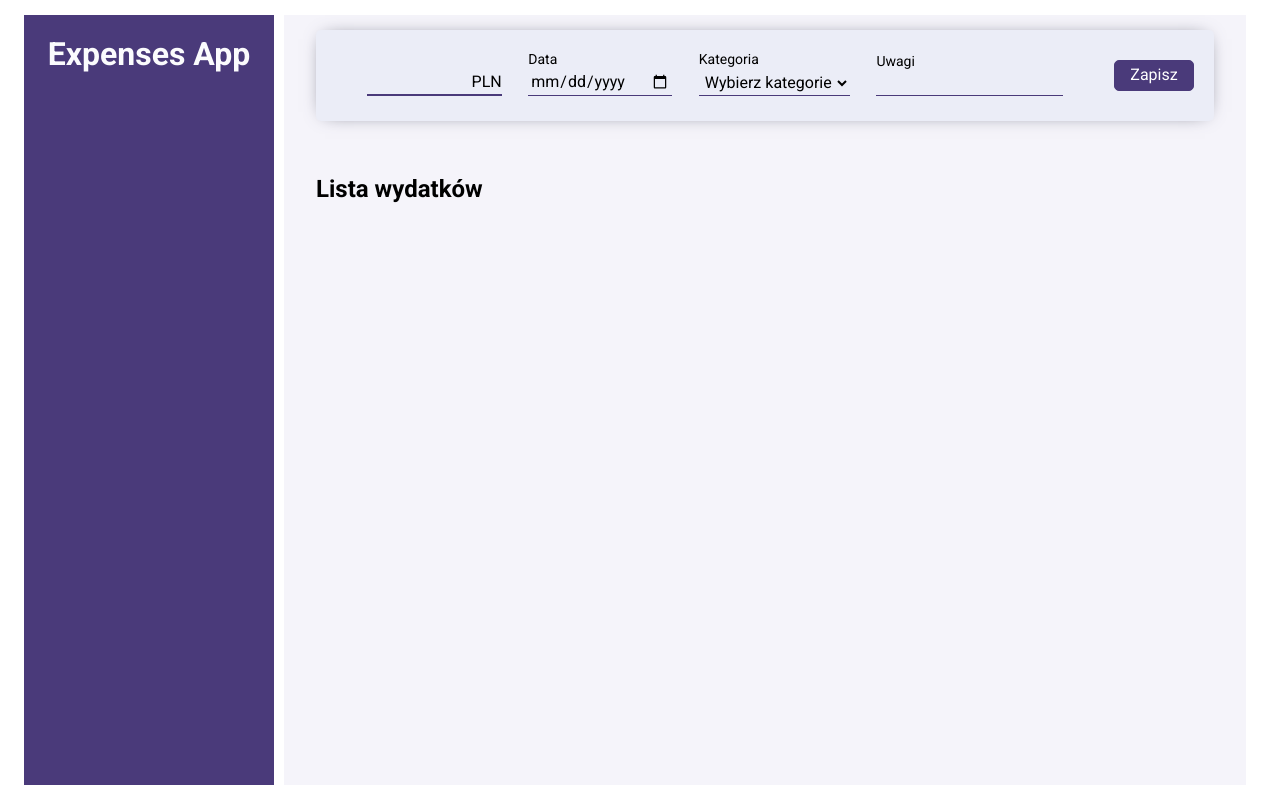
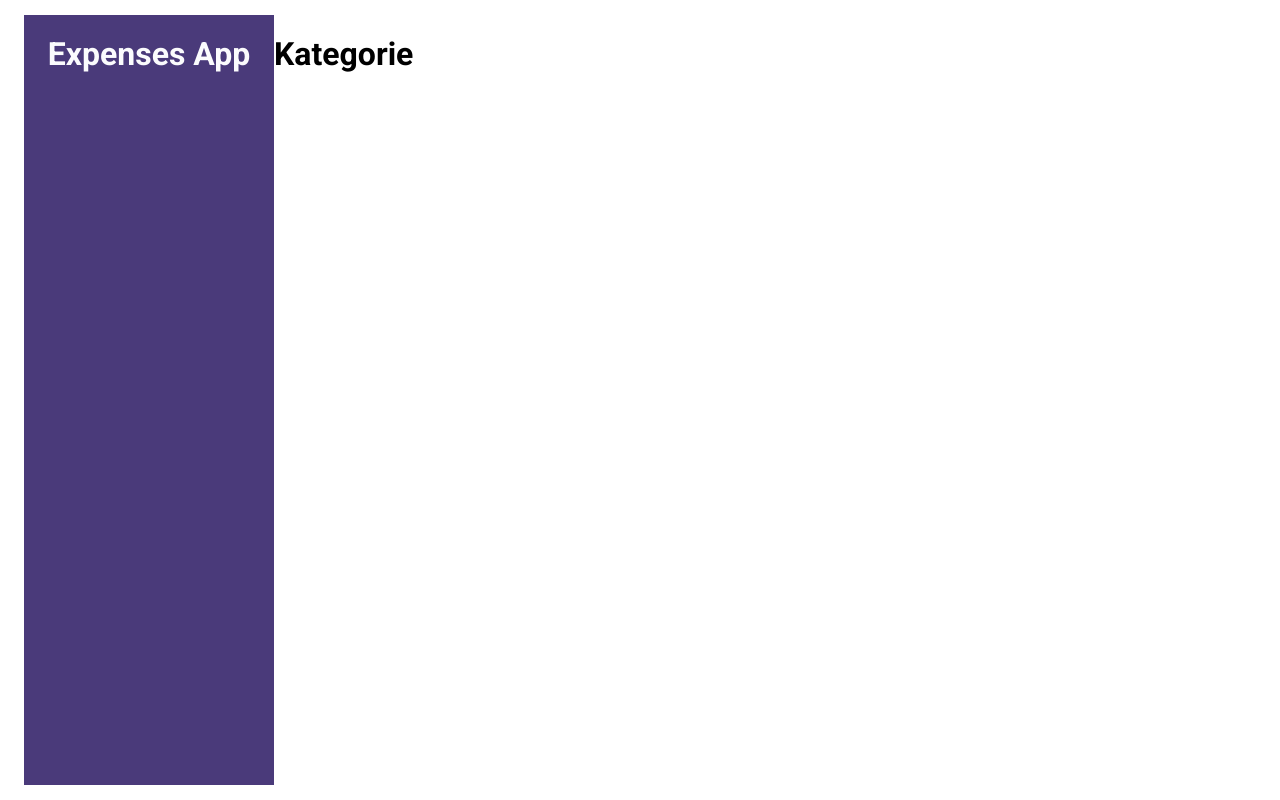
Before and after one commit to JakubM-I/expense-app, a React (Create React App) app: page /expense-app/categories in a window 1280 px wide. Built offline with nearby package versions, Linux system fonts and the light colour scheme.

Commit message:
Added React Router

```diff
--- a/package.json
+++ b/package.json
@@ -12,6 +12,7 @@
     "react": "^18.2.0",
     "react-dom": "^18.2.0",
     "react-icons": "^4.11.0",
+    "react-router-dom": "^6.19.0",
     "react-scripts": "5.0.1",
     "styled-components": "^6.1.0",
     "web-vitals": "^2.1.4"
--- a/src/App.js
+++ b/src/App.js
@@ -1,10 +1,20 @@
-import ExpenseList from './ExpenseList';
+import { Route, RouterProvider, createBrowserRouter, createRoutesFromElements  } from 'react-router-dom';
+import ExpenseList from "./ExpenseList";
 import { ExpensesProvider } from './ExpenseProvider';
+import Main from "./Main";
+import Categories from "./Categories";
+
+const router = createBrowserRouter(createRoutesFromElements(
+  <Route path="expense-app" element={<ExpenseList />}>
+    <Route path="expense-list" element={<Main />}/>
+    <Route path="categories" element={<Categories />}/>
+  </Route>
+))
 
 function App() {
   return (
     <ExpensesProvider>
-        <ExpenseList />
+        <RouterProvider router={router} />
     </ExpensesProvider>
   );
 }
--- /dev/null
+++ b/src/Categories/index.js
@@ -0,0 +1,5 @@
+const Categories = () => (
+    <h1>Kategorie</h1>
+);
+
+export default Categories;
--- a/src/ExpenseList/index.js
+++ b/src/ExpenseList/index.js
@@ -1,12 +1,16 @@
 import { StyledExpesneList } from "./styled";
 import Sidebar from "../Sidebar/index";
 import Main from "../Main/index";
+import { Outlet } from "react-router-dom";
 
 
 const ExpenseList = () => (
     <StyledExpesneList>
         <Sidebar />
-        <Main />
+        <main>
+            <Outlet />
+        </main>
+        {/* <Main /> */}
     </StyledExpesneList>
 );
 
```
Also changed, not shown: 1 other file (tests, documents, lock files or other folders).
